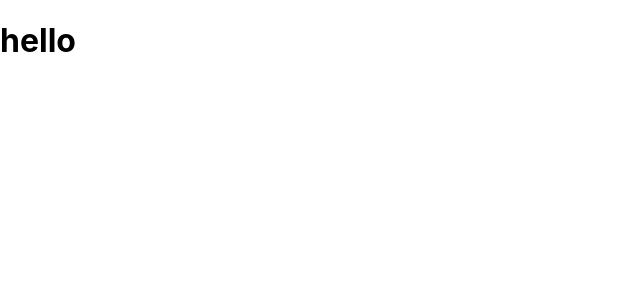
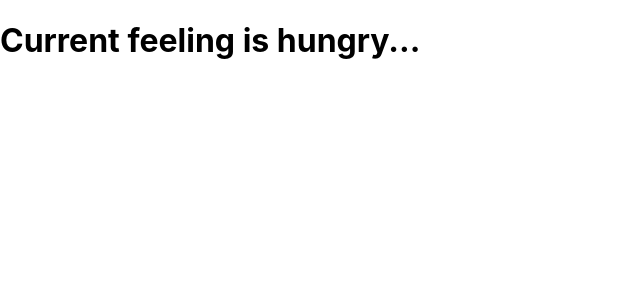
Before and after one commit to xXBricksquadXx/react-essentials, a React (Create React App) app: page / in a window 1280 px wide. Shown: the top 300 px of the page, without its empty margins (0-640 px from the left). Built offline with nearby package versions, Linux system fonts and the light colour scheme.

Commit message:
displayed my feelings in the component

```diff
--- a/src/App.js
+++ b/src/App.js
@@ -11,11 +11,11 @@ function RegularComponent() {
 
                                                                                      //use state returns an array
 function App() {
-  const what = useState();
-  console.log(what)
+  const [feeling] = useState("hungry");
+
 return(
   <>
-  <h1>hello</h1>
+  <h1>Current feeling is {feeling}...</h1>
   </>
 );  }
 
```
